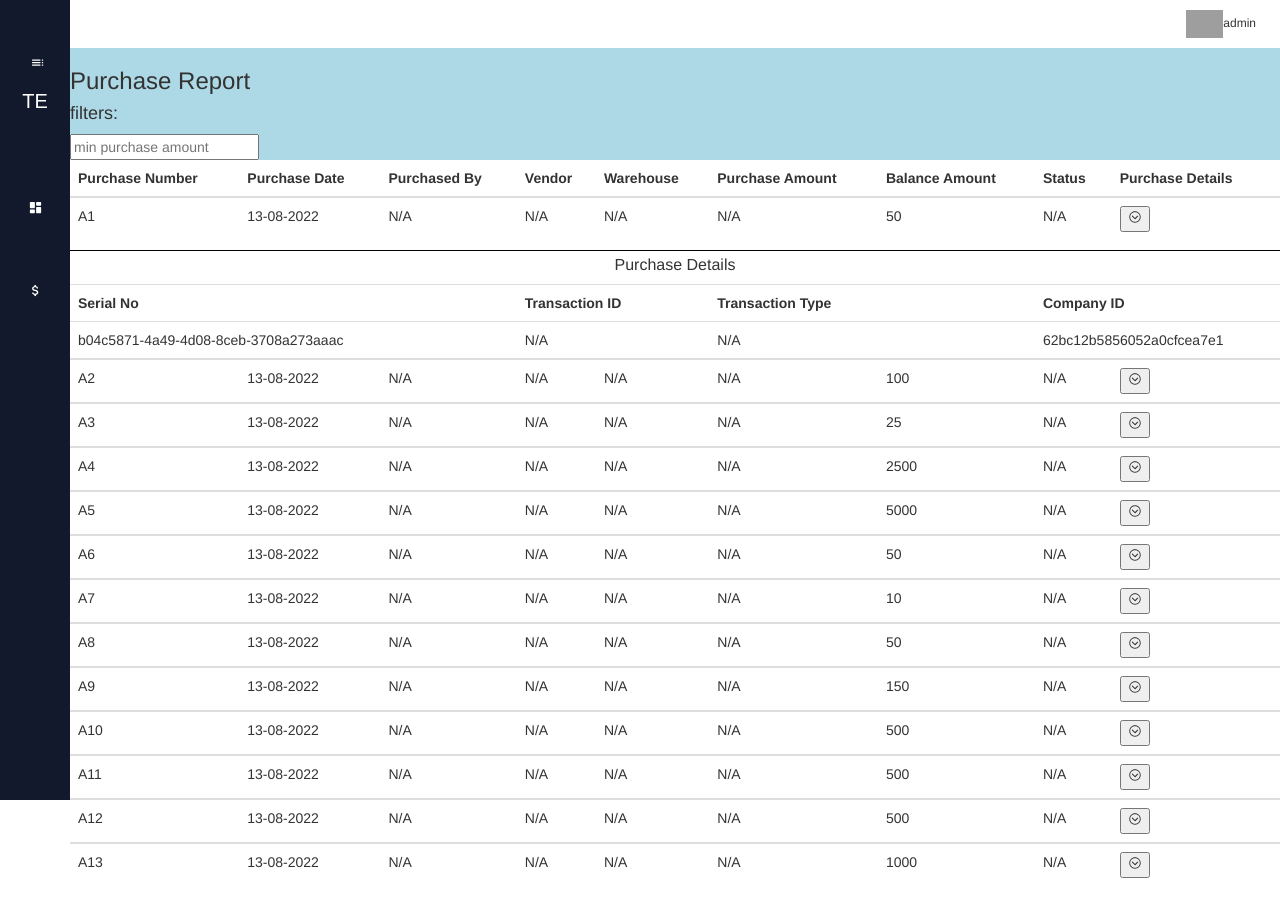
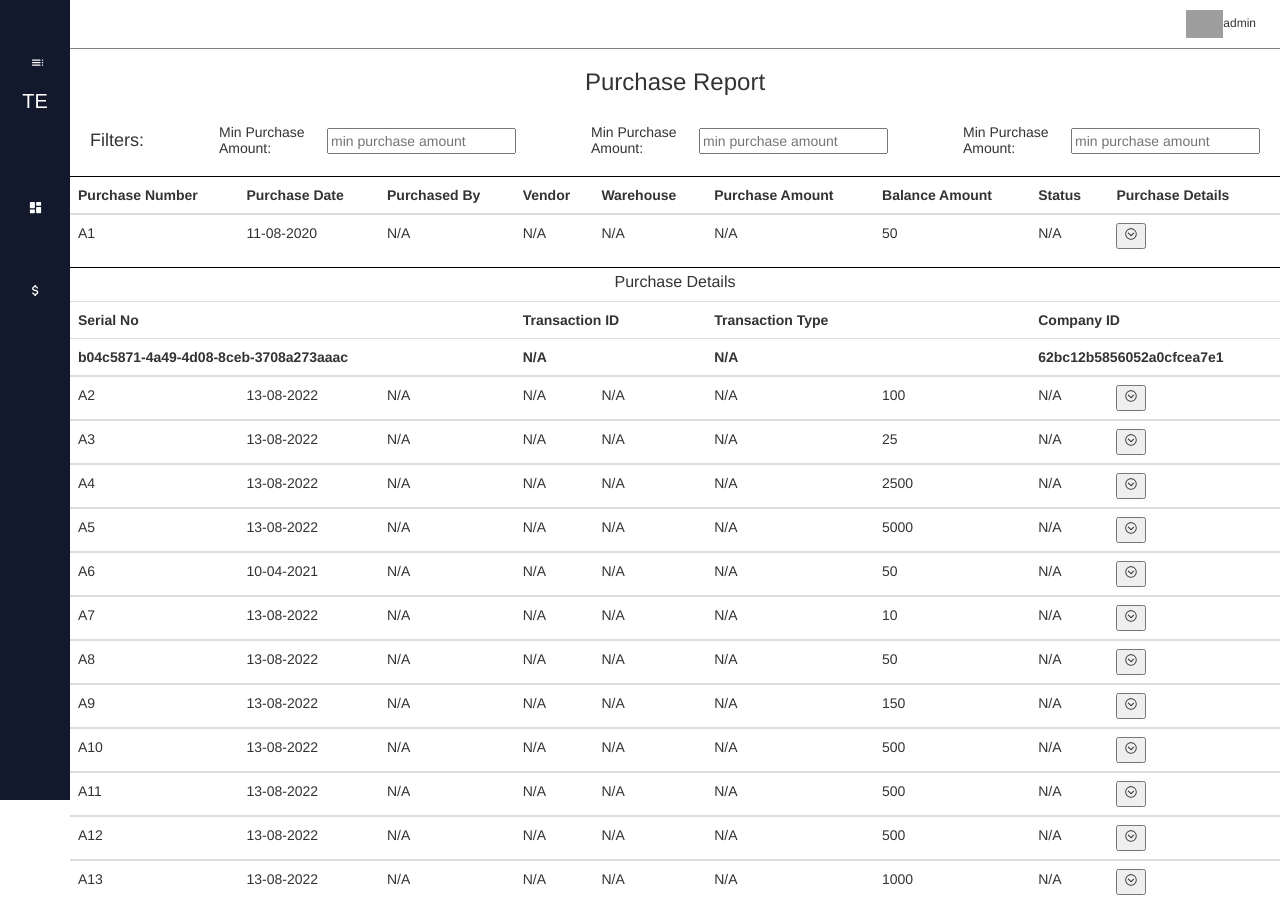
Before and after one commit to fathah1/datatable, a React (Create React App) app: page / in a window 1280 px wide. Both pictures are taken after a click on the button 1140 px from the left and 219 px from the top of the page. Built offline with nearby package versions, Linux system fonts and the light colour scheme; grey boxes are pictures that could not be loaded.

Commit message:
fixed one filter now 2 left

```diff
--- a/src/App.js
+++ b/src/App.js
@@ -1,19 +1,21 @@
 import './App.css';
-import Table from './components/Table/Table.js'
 import NavBar from './components/NavBar/NavBar.js'
 import Header from './components/Header/Header.js'
 import Filters from './components/Filters/Filters.js'
+import MainTable from './components/Table/MainTable.js'
 import {useState} from 'react';
 
 function App() {
   const [showNav,setShowNav] = useState(false);
-
   const toggle = () => {
     setShowNav(!showNav);
   }
 
+  const [filterMinBalance,setFilterMinBalance]=useState();
+
   const filterChangeHandler = (data) =>{
     console.log("filter has been changed", data)
+    setFilterMinBalance(data);
   }
 
   return (
@@ -21,7 +23,7 @@ function App() {
        <NavBar visible={showNav}/>
        <Header toggle={toggle}/>
        <Filters onFilterChange={filterChangeHandler}/>
-       <Table />
+       <MainTable minBalanceFilter={filterMinBalance} />
     </div>
   );
 }
--- a/src/components/Filters/Filters.js
+++ b/src/components/Filters/Filters.js
@@ -9,16 +9,35 @@ const Filters = (props) =>{
 
   }
 
+  return (
+    <div className="FiltersContainer">
+        <h3 className="text-center">Purchase Report</h3>
+
+        <div className="filters">
+            <h4 className="filterComponents">Filters: </h4>
 
 
-  return (
-    <div className="FiltersContainer">
-        <h3>Purchase Report</h3>
+            <h5 className="filterComponents headings">Min Purchase Amount:</h5>
+            <input
+            onChange={onChangeHandler}
+            type="number"
+            placeholder="min purchase amount"
+            className="filterComponents"/>
 
-        <div className="filters">
-            <h4>filters: </h4>
-            <input onChange={onChangeHandler} type="text" placeholder="min purchase amount"/>
-        </div>
+            <h5 className="filterComponents headings">Min Purchase Amount:</h5>
+            <input
+            onChange={onChangeHandler}
+            type="number"
+            placeholder="min purchase amount"
+            className="filterComponents"/>
+
+            <h5 className="filterComponents headings">Min Purchase Amount:</h5>
+            <input
+            onChange={onChangeHandler}
+            type="number"
+            placeholder="min purchase amount"
+            className="filterComponents"/>
+            </div>
 
     </div>
   );
--- a/src/components/Resources/samples.json
+++ b/src/components/Resources/samples.json
@@ -10,7 +10,7 @@
         "currencyId": null,
         "refNo": "string",
         "refName": "string",
-        "purchaseDate": "2022-08-13T11:20:08.568Z",
+        "purchaseDate": "2020-08-11T11:20:08.568Z",
         "creditPeriod": 0,
         "dueDate": "0001-01-01T00:00:00Z",
         "ledgerId": null,
@@ -445,7 +445,7 @@
         "currencyId": null,
         "refNo": "string",
         "refName": "string",
-        "purchaseDate": "2022-08-13T11:48:38.134Z",
+        "purchaseDate": "2021-04-10T11:48:38.134Z",
         "creditPeriod": 0,
         "dueDate": "0001-01-01T00:00:00Z",
         "ledgerId": null,
--- a/src/components/Table/MainTable.js
+++ b/src/components/Table/MainTable.js
@@ -12,7 +12,8 @@ function MainTable(props) {
     const [innerTableVisiblity,setInnerTableVisiblity] = useState(false);
     const [currentItemId,SetcurrentItemId] = useState(0);
     const [currentPurchaseDetails, setCurrentPurchaseDetails] = useState([]);
-    const sampleData = require("../Resources/samples.json")
+    const sampleData = require("../Resources/samples.json");
+    const [filteredData,setFilteredData] = useState([]);
 
     // useEffect(()=>{
     //     fetch('../resources/data.JSON'
@@ -39,9 +40,48 @@ function MainTable(props) {
     // },[])
 
 
+
+
+
   useEffect(() => {
     setUser(sampleData);
   }, []);
+
+  useEffect(() => {
+    setFilteredData(user);
+  }, [user]);
+
+
+
+
+
+
+  // filter handlers
+  const minBalanceFilterHandler = () => {
+    const minBalance = props.minBalanceFilter;
+
+    if (minBalance !== '' )  {
+      const results =user.filter((thisuser) => {
+        return thisuser.balanceAmount > minBalance;
+      });
+      console.log("inside Filter handler",results);
+      setFilteredData(results);
+
+    } else {
+      setFilteredData(sampleData);
+      console.log("inside Filter handler else",sampleData);
+      console.log("inside Filter else",typeof minBalance, minBalance);
+    }
+  };
+
+
+  //filter Calls
+  useEffect(()=>{
+    minBalanceFilterHandler(props.minBalanceFilter);
+    console.log("minBalanceFilter in main table",typeof props.minBalanceFilter);
+  },[props.minBalanceFilter]);
+
+
 
 
   const DisplayPurchaseDetails = ((value)=>{
@@ -67,7 +107,7 @@ function MainTable(props) {
 
 
     const renderTableRows = () =>{
-        return user.map(item =>{
+        return filteredData.map(item =>{
             return(
 
               <tbody className="table">
@@ -126,10 +166,10 @@ function MainTable(props) {
     return currentPurchaseDetails.map(item =>{
         return(
           <tr key={item.sno }>
-          <td colSpan="3" >{item.purchaseDetailsId || "N/A"}</td>
-          <td colSpan="2">{item.transactionId  || "N/A" }</td>
-          <td colSpan="2">{item.transactionType || "N/A"}</td>
-          <td colSpan="2">{item.companyId || "N/A"}</td>
+          <th colSpan="3" >{item.purchaseDetailsId || "N/A"}</th>
+          <th colSpan="2">{item.transactionId  || "N/A" }</th>
+          <th colSpan="2">{item.transactionType || "N/A"}</th>
+          <th colSpan="2">{item.companyId || "N/A"}</th>
           </tr>
         )
 
--- a/src/components/Table/Table.js
+++ /dev/null
@@ -1,12 +0,0 @@
-import '../../styles/Table.css';
-import MainTable from './MainTable.js'
-
-function Table() {
-  return (
-    <div className="Table">
-       <MainTable />
-    </div>
-  );
-}
-
-export default Table;
--- a/src/styles/Filters.css
+++ b/src/styles/Filters.css
@@ -1,7 +1,23 @@
 .FiltersContainer{
-    background-color: lightblue;
+    border-bottom: 1px solid black;
+    border-top:0.5px solid grey;
 }
 
 .FiltersContainer h3 h2{
     font-family:Arial, Helvetica, sans-serif;
 }
+
+.filters{
+    display:flex;
+    align-items: center;
+}
+
+.filterComponents{
+    margin:2rem 2rem;
+
+}
+
+.headings{
+    margin-right: -1.7rem;
+    margin-left:5.5rem;
+}
--- a/src/styles/Table.css
+++ /dev/null
@@ -1,2 +0,0 @@
-.Table{
-}
```
Also changed, not shown: src/styles/MainTable.css (line endings or trailing spaces).
